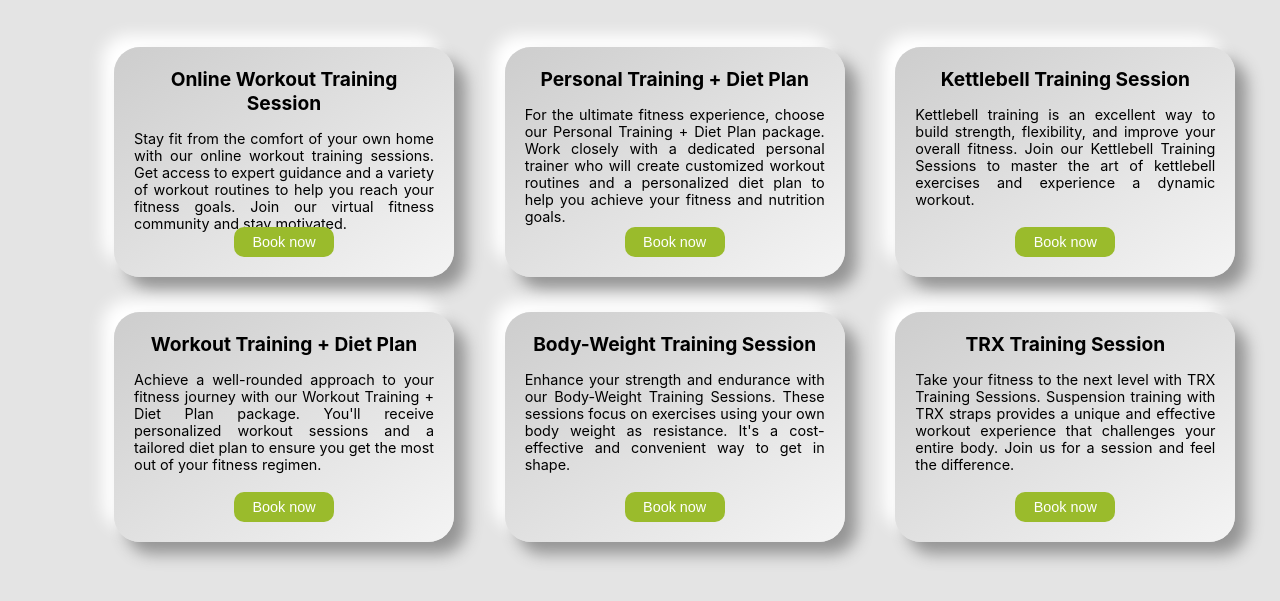
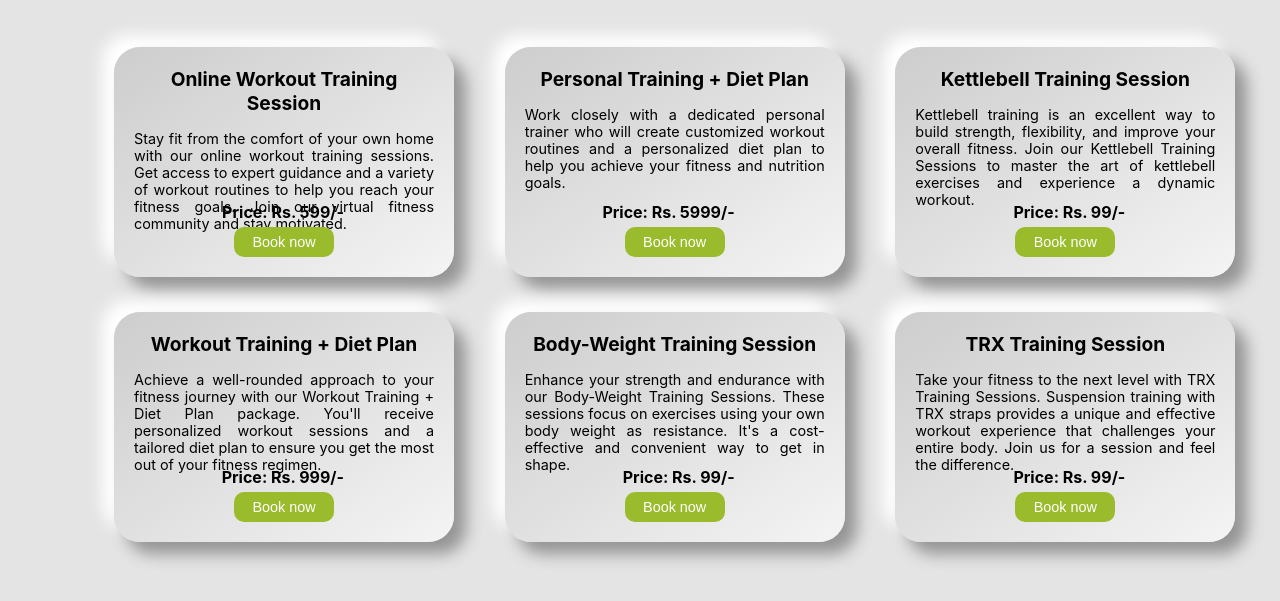
Before and after one commit to KALIPEM/phfitness, a plain HTML site: page plans/plans.html in a window 1280 px wide. Shown: the part 223-824 px from the top of the page. Drawn offline with Linux system fonts and the light colour scheme.

Commit message:
price updated

```diff
--- a/assets/css/style.css
+++ b/assets/css/style.css
@@ -1300,7 +1300,7 @@ box-shadow:  12px 12px 16px #949494,
              -12px -12px 16px #ffffff;
   padding: 20px 20px 60px 20px;
   position: relative;
-  text-align: justify;
+  text-align: center;
 }
 
 .outer-plan .inner-plan h1{
@@ -1312,6 +1312,12 @@ box-shadow:  12px 12px 16px #949494,
   font-size: 0.9rem;
   margin-top: -35px;
   text-align: justify;
+}
+
+.outer-plan .inner-plan b{
+  position: absolute;
+  bottom: 55px;
+  right: 110px;
 }
 
 .outer-plan .inner-plan a button{
--- a/plans/plans.html
+++ b/plans/plans.html
@@ -68,24 +68,28 @@
                 <div class="outer-plan">
                     <div class="inner-plan">
                         <h1>Online Workout Training Session</h1>
-                        <p>Stay fit from the comfort of your own home with our online workout training sessions. Get access to expert guidance and a variety of workout routines to help you reach your fitness goals. Join our virtual fitness community and stay motivated. </p>
+                        <p>Stay fit from the comfort of your own home with our online workout training sessions. Get access to expert guidance and a variety of workout routines to help you reach your fitness goals. Join our virtual fitness community and stay motivated.</p>
+                        <b>Price: Rs. 599/-</b>
                         <a href="#"><button>Book now</button></a>
                     </div>
                     <div class="inner-plan">
                         <h1>Workout Training + Diet Plan</h1>
                         <p>Achieve a well-rounded approach to your fitness journey with our Workout Training + Diet Plan package. You'll receive personalized workout sessions and a tailored diet plan to ensure you get the most out of your fitness regimen. </p>
+                        <b>Price: Rs. 999/-</b>
                         <a href="#"><button>Book now</button></a>
                     </div>
                 </div>
                 <div class="outer-plan">
                     <div class="inner-plan">
                         <h1>Personal Training + Diet Plan</h1>
-                        <p>For the ultimate fitness experience, choose our Personal Training + Diet Plan package. Work closely with a dedicated personal trainer who will create customized workout routines and a personalized diet plan to help you achieve your fitness and nutrition goals. </p>
+                        <p>Work closely with a dedicated personal trainer who will create customized workout routines and a personalized diet plan to help you achieve your fitness and nutrition goals. </p>
+                        <b>Price: Rs. 5999/-</b>
                         <a href="#"><button>Book now</button></a>
                     </div>
                     <div class="inner-plan">
                         <h1>Body-Weight Training Session</h1>
                         <p>Enhance your strength and endurance with our Body-Weight Training Sessions. These sessions focus on exercises using your own body weight as resistance. It's a cost-effective and convenient way to get in shape. </p>
+                        <b>Price: Rs. 99/-</b>
                         <a href="#"><button>Book now</button></a>
                     </div>
                 </div>
@@ -93,11 +97,13 @@
                     <div class="inner-plan">
                         <h1>Kettlebell Training Session</h1>
                         <p>Kettlebell training is an excellent way to build strength, flexibility, and improve your overall fitness. Join our Kettlebell Training Sessions to master the art of kettlebell exercises and experience a dynamic workout. </p>
+                        <b>Price: Rs. 99/-</b>
                         <a href="#"><button>Book now</button></a>
                     </div>
                     <div class="inner-plan">
                         <h1>TRX Training Session</h1>
                         <p>Take your fitness to the next level with TRX Training Sessions. Suspension training with TRX straps provides a unique and effective workout experience that challenges your entire body. Join us for a session and feel the difference. </p>
+                        <b>Price: Rs. 99/-</b>
                         <a href="#"><button>Book now</button></a>
                     </div>
                 </div>
```
